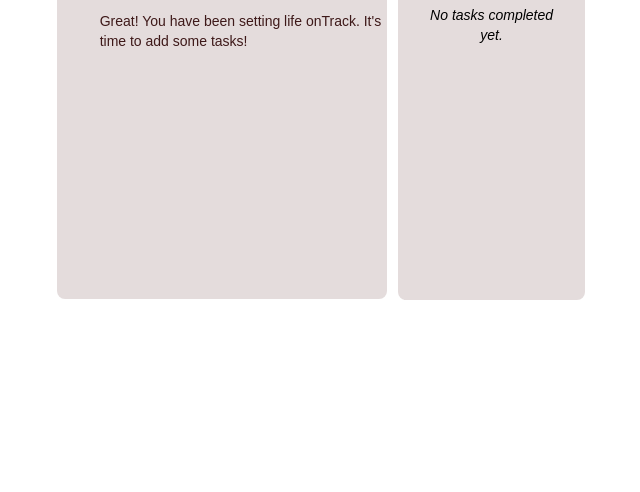
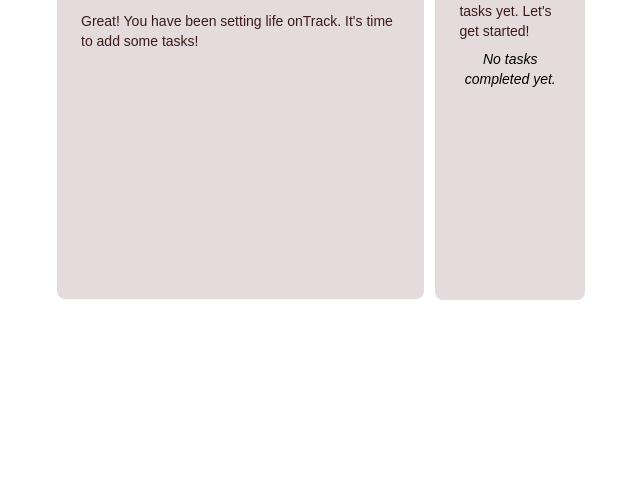
Before and after one commit to LucasEdwa/todo-list, a website built with Vite: page index.html in a window 1280 px wide. Shown: the part 308-800 px from the top of the page, without its empty margins (359-999 px from the left). Built offline with nearby package versions, Linux system fonts and the light colour scheme; some packages are replaced by stand-ins of ours; files whose address does not match are found by name.

Commit message:
outpost css deleted

```diff
--- a/index.html
+++ b/index.html
@@ -5,7 +5,6 @@
     <link rel="icon" type="image/svg+xml" href="/vite.svg" />
     <meta name="viewport" content="width=device-width, initial-scale=1.0" />
     <link rel="stylesheet" href="https://cdnjs.cloudflare.com/ajax/libs/font-awesome/6.0.0-beta3/css/all.min.css">
-    <link href="/dist/output.css" rel="stylesheet">
     <link href="/src/styles/style.css"  rel="stylesheet">
     <title>Vite + TS</title>
   </head>
--- a/src/components/createHtml.ts
+++ b/src/components/createHtml.ts
@@ -7,11 +7,11 @@ export const createHtml = () => {
   document.body.className = "m-0 p-0";
 
   if (app) {
-    app.className = "flex flex-col lg:flex-row  gap-2 lg:gag-0 items-center bg-app-bg bg-cover bg-center bg-no-repeat justify-center h-screen font-poppins p-4";
+    app.className = "flex flex-col lg:flex-row  gap-2  items-center bg-app-bg bg-cover bg-center bg-no-repeat justify-center h-screen font-poppins p-4";
   }
 
   const container: HTMLDivElement = document.createElement("div");
-  container.className = "container bg-[rgba(171,146,146,0.321)] rounded-lg p-6 w-[330px] mx-auto lg:ml-[25rem]   lg:mr-[0.2rem] lg:flex-wrap flex flex-col items-center";
+  container.className = "container bg-[rgba(171,146,146,0.321)] lg:w-1/2 rounded-lg p-6 w-[330px] mx-auto lg:ml-[25rem]   lg:mr-[0.2rem] lg:flex-wrap flex flex-col items-center";
 
   const appTitle: HTMLHeadingElement = document.createElement("h2");
   appTitle.innerHTML = "To-do List";
```
